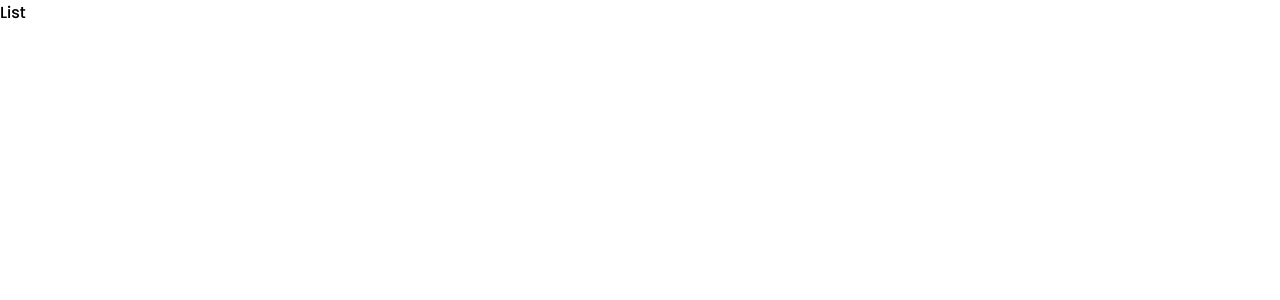
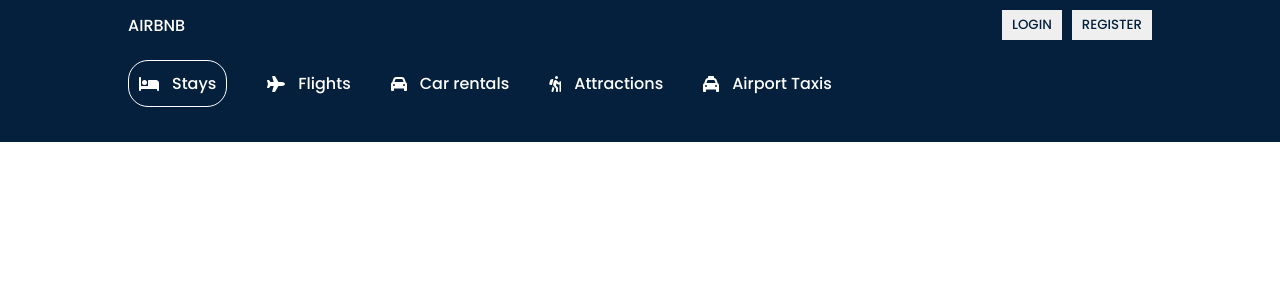
Before and after one commit to chingjie98/hotel-booking, a React (Vite) app: page /hotels in a window 1280 px wide. Shown: the top 300 px of the page. Built offline with nearby package versions, Linux system fonts and the light colour scheme.

Commit message:
Updated UI Component for hotels route

```diff
--- a/src/components/header/Header.css
+++ b/src/components/header/Header.css
@@ -11,7 +11,12 @@
   width: 100%;
   max-width: 1024px;
   margin-bottom: 50px;
+}
 
+.headerContainer.list{
+  width: 100%;
+  max-width: 1024px;
+  margin-bottom: 25px;
 }
 
 .headerListItems{
--- a/src/components/header/Header.jsx
+++ b/src/components/header/Header.jsx
@@ -15,7 +15,7 @@
 import {format} from 'date-fns';
 
 
-const Header = () => {
+const Header = ({type}) => {
 
   const [openDate, setOpenDate] = useState(false);
   const [openOptions, setOpenOptions] = useState(false);
@@ -37,7 +37,7 @@
   return (
     <>
       <div className="header">
-        <div className="headerContainer">
+        <div className= {type === "list" ? "headerContainer list" : "headerContainer"}>
           <div className="headerListItems">
             <div className="headerListItem active">
               <FontAwesomeIcon icon={faBed} /> Stays
@@ -56,6 +56,8 @@
             </div>
           </div>
 
+          { type !== "list" &&
+            <>
               <h1 className="headerTitle">A lifetime of discounts? It's Genius.</h1>
               <p className="headerDesc">Get rewarded for your travels - unlock instant savings of 10% or more with a free booking account</p>
               <button className="headerButton">Sign in / Register</button>
@@ -123,7 +125,7 @@
                 <div className="headerSearchItem">
                   <button className = 'headerSearchButton'>Search</button>
                 </div>
-          </div>
+              </div></>}
         </div>
       </div>
     </>
--- a/src/pages/list/List.jsx
+++ b/src/pages/list/List.jsx
@@ -1,8 +1,14 @@
 import React from 'react'
+import Navbar from './../../components/navbar/Navbar';
+import Header from './../../components/header/Header';
 
 const List = () => {
   return (
-    <div>List</div>
+    <>
+      <Navbar/>
+      <Header type = "list"/>
+    </>
+
   )
 }
 
```
Lines whose indentation alone changed are shown as unchanged.
